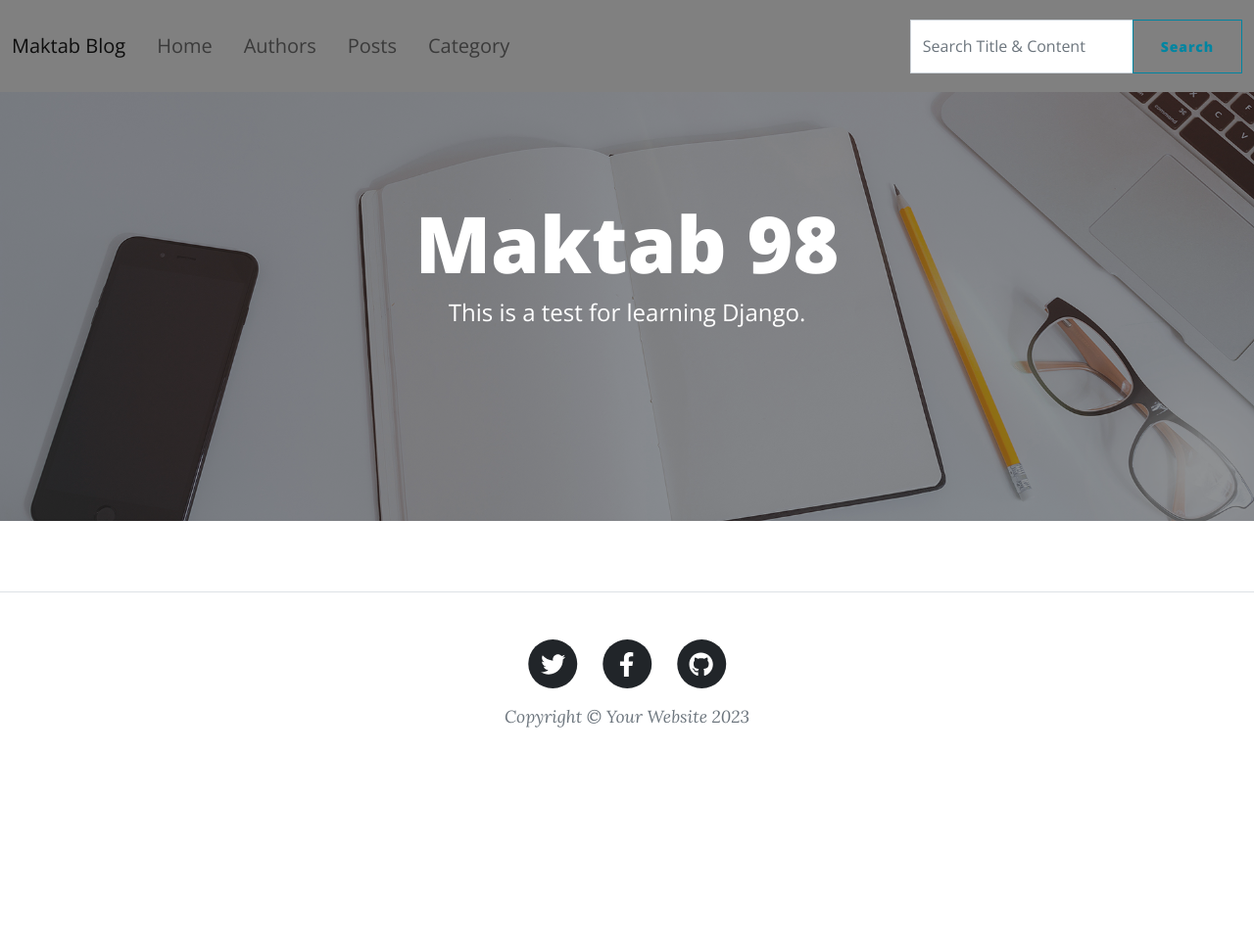
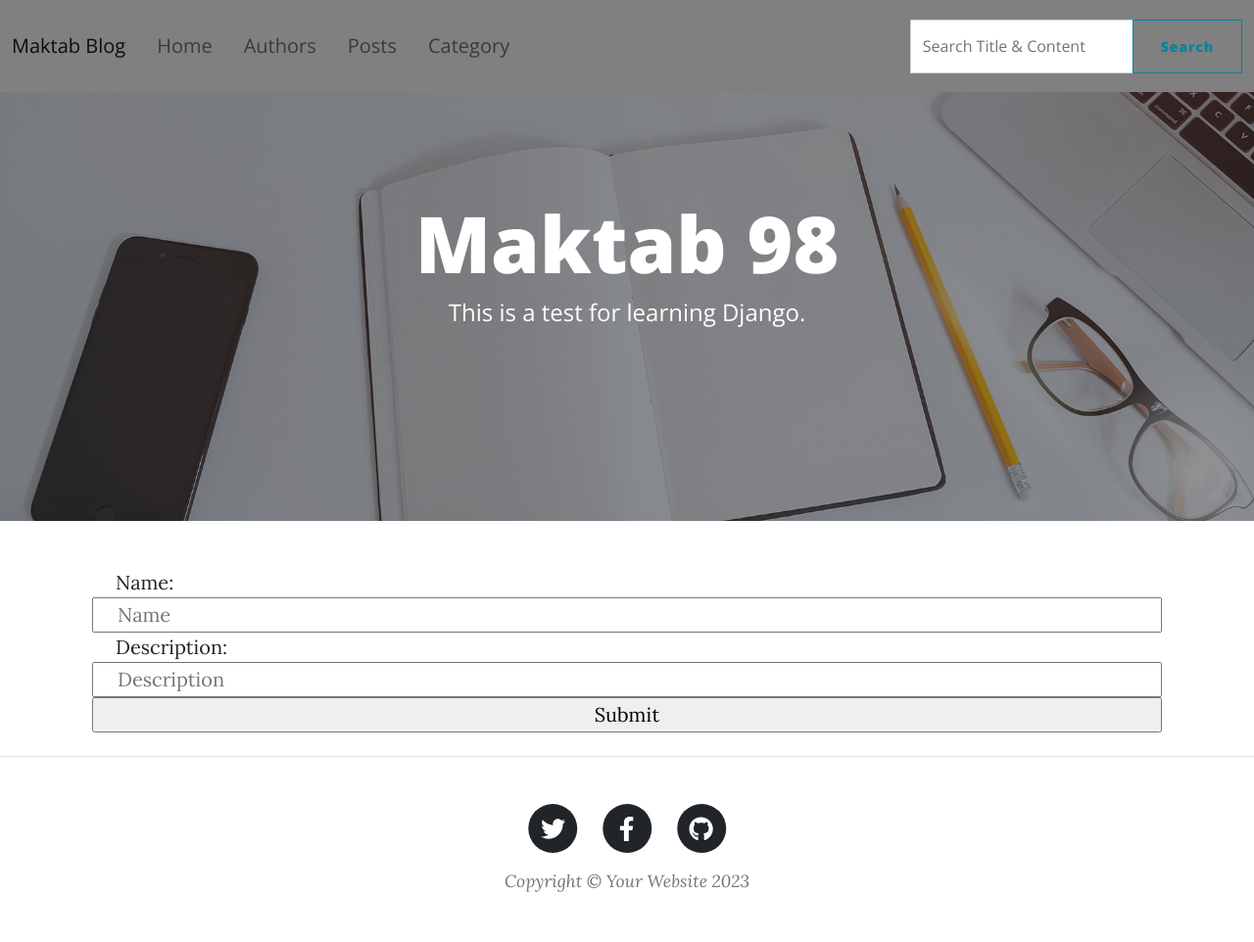
Before and after one commit to HosseinTahami/CW-98, a Django app: page /categories/ in a window 1280 px wide. Shown: the whole page at 98% size. Before the commit the page ends 743 px from the top, so only its background shows below. Run offline with Django 4.2, Linux system fonts and the light colour scheme; data that the repository does not hold is empty; some libraries are stand-ins or nearby versions.

Commit message:
add category

```diff
--- a/BlogPlatformProject/blog/views.py
+++ b/BlogPlatformProject/blog/views.py
@@ -48,6 +48,14 @@ def post_details(request, pk):
 
 
 def category_list(request):
+    if request.GET.get('sub'):
+        name = request.GET.get('name')
+        description = request.GET.get('description')
+        Category.objects.create(
+            name=name,
+            description=description
+        )
+        print(name)
     all_category = Category.objects.all()
     return render(request, "Blog/category_list.html", {"all_category": all_category})
 
--- a/BlogPlatformProject/template/Blog/category_list.html
+++ b/BlogPlatformProject/template/Blog/category_list.html
@@ -10,7 +10,7 @@
     <div class="row gx-4 gx-lg-5 justify-content-center">
         <div class="col-md-10 col-lg-8 col-xl-7">
             {% for cat in all_category%}
-                    <!-- categoty preview-->
+            <!-- category preview-->
             <div class="post-preview">
                 <a href="{% url 'category_details' cat.id %}">
                     <h2 class="post-title">{{cat.name}}</h2>
@@ -28,8 +28,12 @@
 <article class="mb-4">
     <div class="container px-4 px-lg-5">
 
-<form class=" row gx-4 gx-lg-5 justify-content-center needs-validation" >
-
+        <form class=" row gx-4 gx-lg-5 justify-content-center needs-validation">
+            <label>Name: </label>
+            <input type=" text" label="Name" placeholder="Name" name="name">
+            <label>Description: </label>
+            <input type="text" label="Description" placeholder="Description" name="description">
+            <input type="submit" name="sub" label="Create" placeholder="Create">
         </form>
     </div>
 </article>
```
Lines whose indentation alone changed are shown as unchanged.
